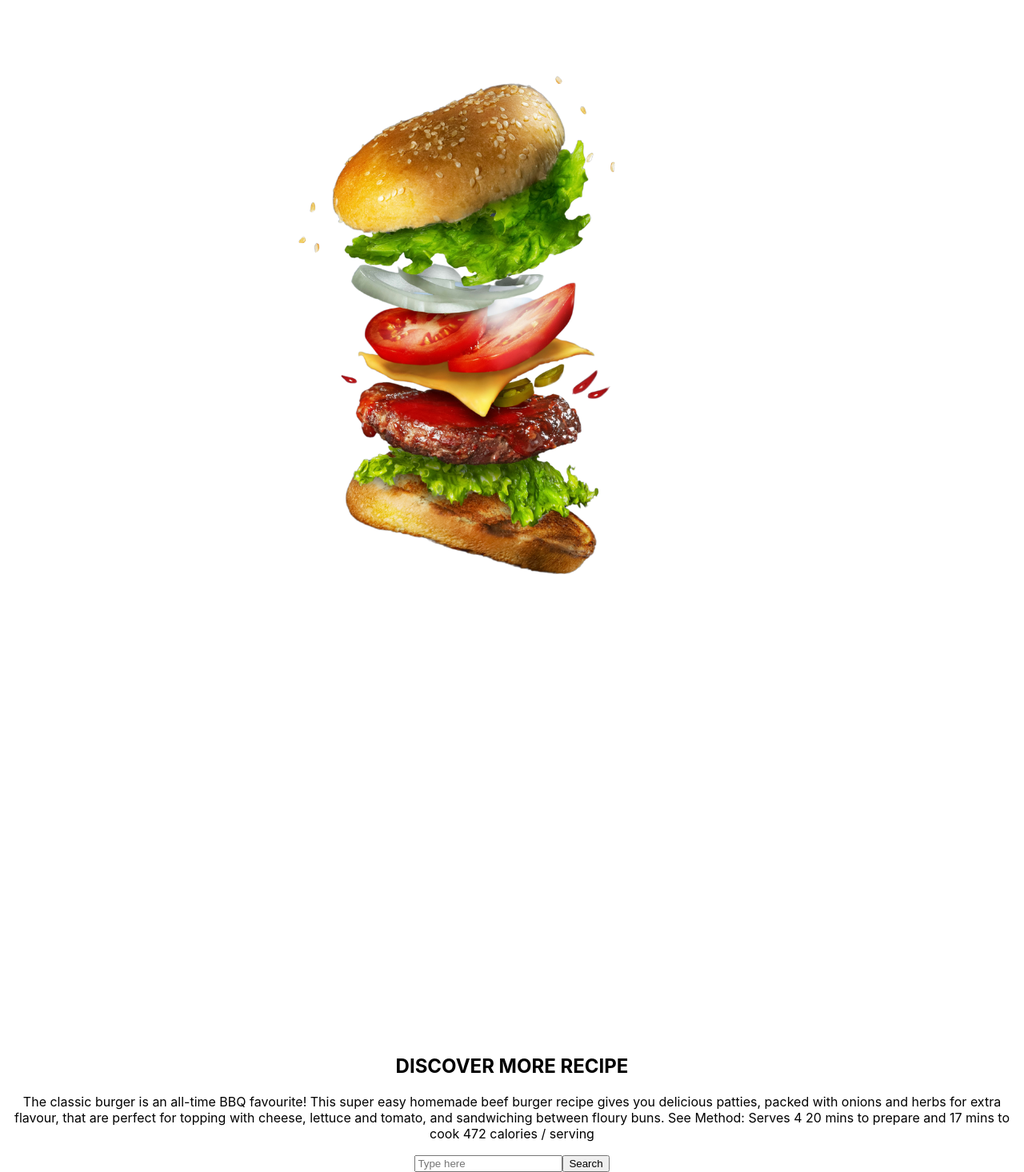
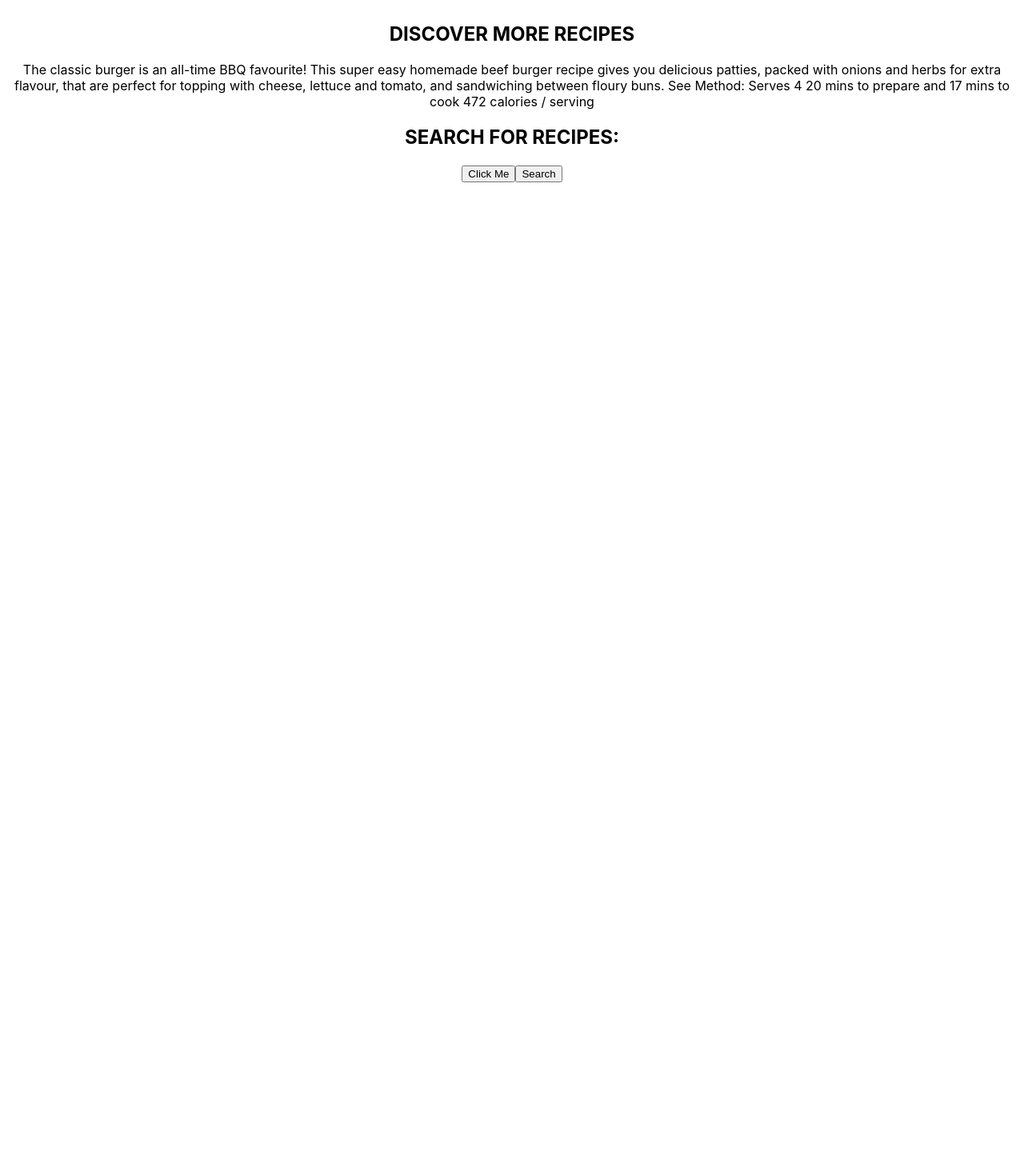
Before and after one commit to Renoy37/recipeHub-Project, a React (Create React App) app: page / in a window 1280 px wide. Shown: the part 645-2111 px from the top of the page at 80% size. After the commit the page ends 873 px from the top, so only its background shows below. Built offline with nearby package versions, Linux system fonts and the light colour scheme.

Commit message:
fourth commit

```diff
--- a/src/components/Discover.js
+++ b/src/components/Discover.js
@@ -1,29 +1,36 @@
 import Image1 from '../Assets/Untitled design (1).png'
-
 
 function Discover (){
     return(
-        <div className='container1'>
-          <div className='image12'>
+        <>
+
+            <section>
               <img src={Image1} />
+            </section>
+
+            <section>
+                <div>
+                    <h2>DISCOVER MORE RECIPES</h2>
                 </div>
                 <div>
-             <h2 className='Discover-text'>DISCOVER MORE <span className='recipe'>RECIPE</span></h2>
-                <p className='p-tag'>
+                    <p>
                         The classic burger is an all-time BBQ favourite! This super easy homemade beef burger recipe gives you delicious patties, packed with onions and herbs for extra flavour, that are perfect for topping with cheese, lettuce and tomato, and sandwiching between floury buns.
                         See Method:
                         Serves 4
                         20 mins to prepare and 17 mins to cook
                         472 calories / serving
                     </p>
-             <input placeholder='Type here'></input>
-             <button>
-                Search
-             </button>
                 </div>
+            </section>
+            <section>
+                <div>
+                    <h2>SEARCH FOR RECIPES: </h2>
+                    <button placeholder='serch here'>Click Me</button>
+                    <button background-color='red' color='white'>Search</button>
+                </div>
+            </section>
 
-
-        </div>
+        </>
     );
 }
 
```
Also changed, not shown: src/Assets/Untitled design (1).png. Lines whose indentation alone changed are shown as unchanged.
